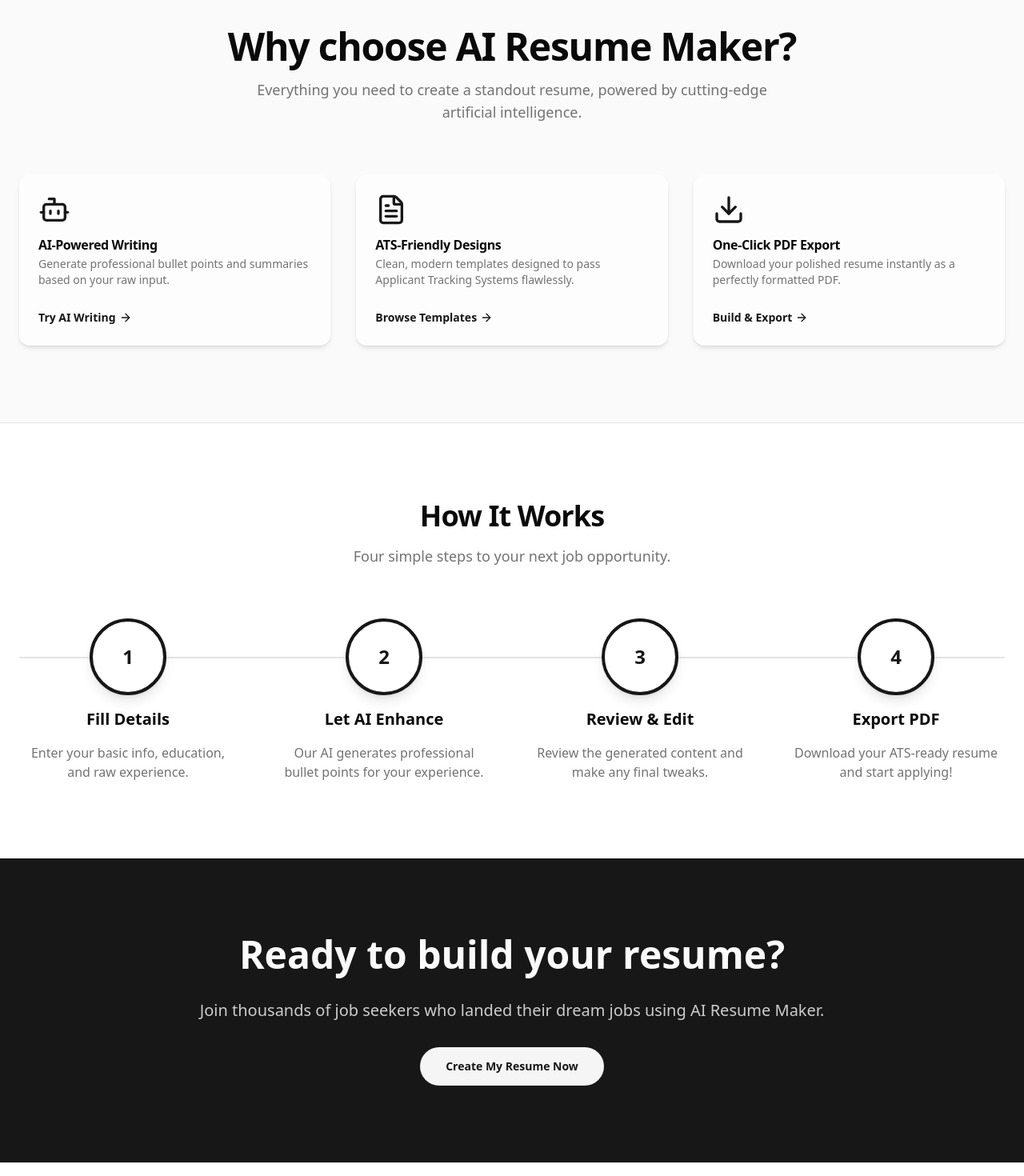
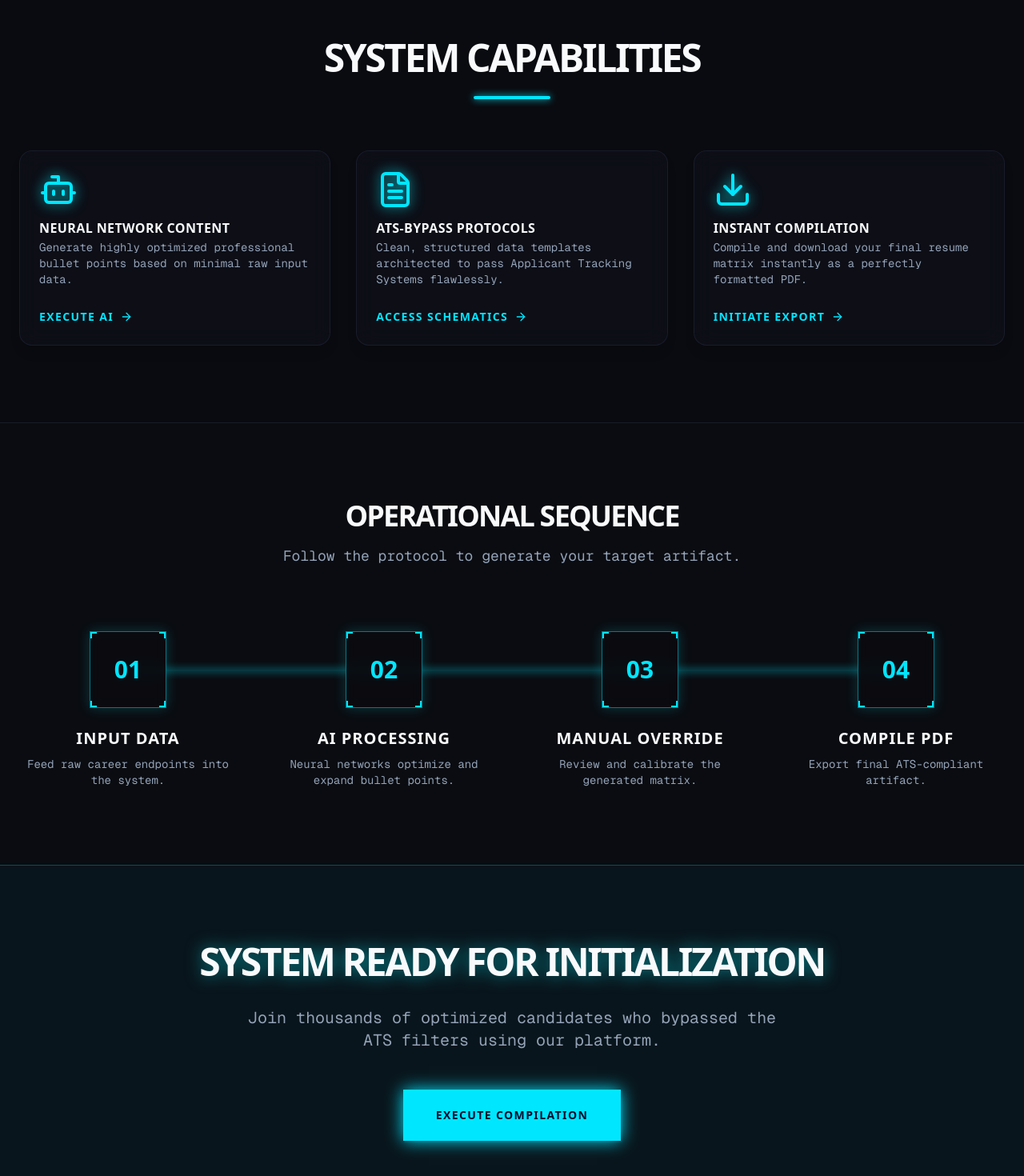
Before and after one commit to harshiths9326-cmyk/AI-REASUME-MAKER, a Next.js app: page / in a window 1280 px wide. Shown: the part 880-2350 px from the top of the page at 80% size. Built offline with nearby package versions, Linux system fonts and the light colour scheme.

Commit message:
Futuristic redesign and expanded AI tools

```diff
--- a/src/app/api/generate/route.ts
+++ b/src/app/api/generate/route.ts
@@ -34,6 +34,8 @@ export async function POST(req: Request) {
             systemMessage += " Enhance the provided work experience into 3-4 professional, impactful, and action-oriented bullet points suitable for a resume. Focus on achievements and metrics where applicable."
         } else if (type === "summary") {
             systemMessage += " Write a compelling, results-oriented professional summary (3-4 sentences). Highlight key accomplishments, unique value propositions, and career achievements based on the context. Use action verbs and maintain a professional tone."
+        } else if (type === "project") {
+            systemMessage += " Enhance the provided project description into 2-3 professional, technical, and action-oriented bullet points suitable for a resume. Highlight technologies used, your specific contributions, and the outcome or impact of the project."
         } else {
             systemMessage += " Please rewrite the provided content to be professional and suitable for a resume."
         }
--- a/src/app/globals.css
+++ b/src/app/globals.css
@@ -5,76 +5,84 @@
 @custom-variant dark (&:is(.dark *));
 
 :root {
-  --background: hsl(0, 0%, 100%);
-  --foreground: hsl(0, 0%, 3.9%);
-  --card: hsl(0, 0%, 100%);
-  --card-foreground: hsl(0, 0%, 3.9%);
-  --popover: hsl(0, 0%, 100%);
-  --popover-foreground: hsl(0, 0%, 3.9%);
-  --primary: hsl(0, 0%, 9%);
-  --primary-foreground: hsl(0, 0%, 98%);
-  --secondary: hsl(0, 0%, 96.1%);
-  --secondary-foreground: hsl(0, 0%, 9%);
-  --muted: hsl(0, 0%, 96.1%);
-  --muted-foreground: hsl(0, 0%, 45.1%);
-  --accent: hsl(0, 0%, 96.1%);
-  --accent-foreground: hsl(0, 0%, 9%);
-  --destructive: hsl(0, 84.2%, 60.2%);
-  --destructive-foreground: hsl(0, 84.2%, 60.2%);
-  --border: hsl(0, 0%, 89.8%);
-  --input: hsl(0, 0%, 89.8%);
-  --ring: hsl(0, 0%, 63.9%);
-  --chart-1: hsl(12, 76%, 61%);
-  --chart-2: hsl(173, 58%, 39%);
-  --chart-3: hsl(197, 37%, 24%);
-  --chart-4: hsl(43, 74%, 66%);
-  --chart-5: hsl(27, 87%, 67%);
-  --radius: 0.625rem;
-  --sidebar: hsl(0, 0%, 98%);
-  --sidebar-foreground: hsl(0, 0%, 3.9%);
-  --sidebar-primary: hsl(0, 0%, 9%);
-  --sidebar-primary-foreground: hsl(0, 0%, 98%);
-  --sidebar-accent: hsl(0, 0%, 96.1%);
-  --sidebar-accent-foreground: hsl(0, 0%, 9%);
-  --sidebar-border: hsl(0, 0%, 89.8%);
-  --sidebar-ring: hsl(0, 0%, 63.9%);
+  --background: hsl(230, 25%, 5%);
+  --foreground: hsl(210, 40%, 98%);
 
-  --color-primary-500: hsl(260, 60%, 60%);
+  --card: hsl(230, 30%, 10%);
+  --card-foreground: hsl(210, 40%, 98%);
+
+  --popover: hsl(230, 30%, 10%);
+  --popover-foreground: hsl(210, 40%, 98%);
+
+  /* Cyberpunk Cyan Accent */
+  --primary: hsl(186, 100%, 50%);
+  --primary-foreground: hsl(230, 80%, 10%);
+
+  /* Deep Violet Secondary */
+  --secondary: hsl(270, 70%, 20%);
+  --secondary-foreground: hsl(210, 40%, 98%);
+
+  /* Muted dark grey-blue */
+  --muted: hsl(230, 25%, 15%);
+  --muted-foreground: hsl(215, 20%, 65%);
+
+  --accent: hsl(270, 70%, 30%);
+  --accent-foreground: hsl(210, 40%, 98%);
+
+  /* Neon Red Destructive */
+  --destructive: hsl(0, 85%, 60%);
+  --destructive-foreground: hsl(210, 40%, 98%);
+
+  /* Borders and Rings */
+  --border: hsl(230, 25%, 20%);
+  --input: hsl(230, 25%, 15%);
+  --ring: hsl(186, 100%, 50%);
+  /* Cyan ring */
+
+  --radius: 0.75rem;
+
+  /* Futursitic Sidebar */
+  --sidebar: hsl(230, 30%, 8%);
+  --sidebar-foreground: hsl(210, 40%, 98%);
+  --sidebar-primary: hsl(186, 100%, 50%);
+  --sidebar-primary-foreground: hsl(230, 80%, 10%);
+  --sidebar-accent: hsl(270, 70%, 20%);
+  --sidebar-accent-foreground: hsl(210, 40%, 98%);
+  --sidebar-border: hsl(230, 25%, 15%);
+  --sidebar-ring: hsl(186, 100%, 50%);
+
+  --color-primary-500: hsl(186, 100%, 50%);
 }
 
 .dark {
-  --background: hsl(0, 0%, 3.9%);
-  --foreground: hsl(0, 0%, 98%);
-  --card: hsl(0, 0%, 3.9%);
-  --card-foreground: hsl(0, 0%, 98%);
-  --popover: hsl(0, 0%, 3.9%);
-  --popover-foreground: hsl(0, 0%, 98%);
-  --primary: hsl(0, 0%, 98%);
-  --primary-foreground: hsl(0, 0%, 9%);
-  --secondary: hsl(0, 0%, 14.9%);
-  --secondary-foreground: hsl(0, 0%, 98%);
-  --muted: hsl(0, 0%, 14.9%);
-  --muted-foreground: hsl(0, 0%, 63.9%);
-  --accent: hsl(0, 0%, 14.9%);
-  --accent-foreground: hsl(0, 0%, 98%);
-  --destructive: hsl(0, 62.8%, 30.6%);
-  --destructive-foreground: hsl(0, 84.2%, 60.2%);
-  --border: hsl(0, 0%, 14.9%);
-  --input: hsl(0, 0%, 14.9%);
-  --ring: hsl(0, 0%, 83.1%);
-  --chart-1: hsl(220, 70%, 50%);
-  --chart-2: hsl(160, 60%, 45%);
-  --chart-3: hsl(30, 80%, 55%);
-  --chart-4: hsl(280, 65%, 60%);
-  --chart-5: hsl(340, 75%, 55%);
-  --sidebar: hsl(0, 0%, 9%);
-  --sidebar-foreground: hsl(0, 0%, 98%);
-  --sidebar-primary: hsl(220, 70%, 50%);
-  --sidebar-primary-foreground: hsl(0, 0%, 98%);
-  --sidebar-accent: hsl(0, 0%, 14.9%);
-  --sidebar-accent-foreground: hsl(0, 0%, 98%);
-  --sidebar-border: hsl(0, 0%, 14.9%);
-  --sidebar-ring: hsl(0, 0%, 83.1%);
+  --background: hsl(230, 25%, 5%);
+  --foreground: hsl(210, 40%, 98%);
+  --card: hsl(230, 30%, 10%);
+  --card-foreground: hsl(210, 40%, 98%);
+  --popover: hsl(230, 30%, 10%);
+  --popover-foreground: hsl(210, 40%, 98%);
+  --primary: hsl(186, 100%, 50%);
+  --primary-foreground: hsl(230, 80%, 10%);
+  --secondary: hsl(270, 70%, 20%);
+  --secondary-foreground: hsl(210, 40%, 98%);
+  --muted: hsl(230, 25%, 15%);
+  --muted-foreground: hsl(215, 20%, 65%);
+  --accent: hsl(270, 70%, 30%);
+  --accent-foreground: hsl(210, 40%, 98%);
+  --destructive: hsl(0, 85%, 60%);
+  --destructive-foreground: hsl(210, 40%, 98%);
+  --border: hsl(230, 25%, 20%);
+  --input: hsl(230, 25%, 15%);
+  --ring: hsl(186, 100%, 50%);
+
+  --sidebar: hsl(230, 30%, 8%);
+  --sidebar-foreground: hsl(210, 40%, 98%);
+  --sidebar-primary: hsl(186, 100%, 50%);
+  --sidebar-primary-foreground: hsl(230, 80%, 10%);
+  --sidebar-accent: hsl(270, 70%, 20%);
+  --sidebar-accent-foreground: hsl(210, 40%, 98%);
+  --sidebar-border: hsl(230, 25%, 15%);
+  --sidebar-ring: hsl(186, 100%, 50%);
 }
 
 @theme inline {
@@ -97,15 +105,12 @@
   --color-border: var(--border);
   --color-input: var(--input);
   --color-ring: var(--ring);
-  --color-chart-1: var(--chart-1);
-  --color-chart-2: var(--chart-2);
-  --color-chart-3: var(--chart-3);
-  --color-chart-4: var(--chart-4);
-  --color-chart-5: var(--chart-5);
+
   --radius-sm: calc(var(--radius) - 4px);
   --radius-md: calc(var(--radius) - 2px);
   --radius-lg: var(--radius);
   --radius-xl: calc(var(--radius) + 4px);
+
   --color-sidebar: var(--sidebar);
   --color-sidebar-foreground: var(--sidebar-foreground);
   --color-sidebar-primary: var(--sidebar-primary);
@@ -114,10 +119,13 @@
   --color-sidebar-accent-foreground: var(--sidebar-accent-foreground);
   --color-sidebar-border: var(--sidebar-border);
   --color-sidebar-ring: var(--sidebar-ring);
+
   --font-sans: var(--font-geist-sans);
   --font-mono: var(--font-geist-mono);
+
   --animate-accordion-down: accordion-down 0.2s ease-out;
   --animate-accordion-up: accordion-up 0.2s ease-out;
+  --animate-glow: glow 2s ease-in-out infinite alternate;
 
   @keyframes accordion-down {
     from {
@@ -138,6 +146,16 @@
       height: 0;
     }
   }
+
+  @keyframes glow {
+    from {
+      box-shadow: 0 0 10px -10px var(--primary);
+    }
+
+    to {
+      box-shadow: 0 0 20px 5px var(--primary);
+    }
+  }
 }
 
 @layer base {
--- a/src/app/layout.tsx
+++ b/src/app/layout.tsx
@@ -33,8 +33,7 @@ export default function RootLayout({
       >
         <ThemeProvider
           attribute="class"
-          defaultTheme="system"
-          enableSystem
+          defaultTheme="dark"
           disableTransitionOnChange
         >
           <Header />
--- a/src/app/page.tsx
+++ b/src/app/page.tsx
@@ -42,27 +42,38 @@ export default function Home() {
   return (
     <div className="flex flex-col min-h-[calc(100vh-4rem)]">
       {/* Hero Section */}
-      <section className="w-full py-12 md:py-24 lg:py-32 xl:py-48 bg-background relative overflow-hidden">
-        <div className="absolute top-1/2 left-1/2 -translate-x-1/2 -translate-y-1/2 w-[800px] h-[800px] bg-primary/20 rounded-full blur-3xl -z-10" />
-        <div className="container px-4 md:px-6 mx-auto max-w-7xl">
+      <section className="w-full py-12 md:py-24 lg:py-32 xl:py-48 bg-background relative overflow-hidden flex items-center justify-center border-b border-primary/20">
+        {/* Cyberpunk Grid Background */}
+        <div className="absolute inset-0 bg-[linear-gradient(to_right,#80808012_1px,transparent_1px),linear-gradient(to_bottom,#80808012_1px,transparent_1px)] bg-[size:40px_40px] [mask-image:radial-gradient(ellipse_60%_50%_at_50%_0%,#000_70%,transparent_100%)]"></div>
+        {/* Glowing Orbs */}
+        <div className="absolute top-1/2 left-1/4 -translate-y-1/2 w-[500px] h-[500px] bg-primary/20 rounded-full blur-[100px] -z-10 animate-glow" />
+        <div className="absolute top-1/2 right-1/4 -translate-y-1/2 w-[400px] h-[400px] bg-secondary/30 rounded-full blur-[100px] -z-10 animate-glow" style={{ animationDelay: '1s' }} />
+
+        <div className="container px-4 md:px-6 mx-auto max-w-7xl relative z-10">
           <motion.div
             className="flex flex-col items-center space-y-8 text-center"
             initial="hidden"
             animate="visible"
             variants={fadeIn}
           >
-            <div className="space-y-4 max-w-3xl">
-              <h1 className="text-4xl font-extrabold tracking-tight sm:text-5xl md:text-6xl lg:text-7xl">
-                Build a professional resume with <span className="text-primary text-transparent bg-clip-text bg-gradient-to-r from-primary to-primary/60">AI precision</span>
+            <div className="space-y-4 max-w-4xl">
+              <div className="inline-block mb-4 px-3 py-1 rounded-full border border-primary/50 bg-primary/10 text-primary text-sm font-semibold tracking-wider uppercase backdrop-blur-sm">
+                Next-Gen Resume AI
+              </div>
+              <h1 className="text-4xl font-black tracking-tighter sm:text-5xl md:text-6xl lg:text-7xl">
+                ENGINEER YOUR <br className="hidden md:block" />
+                <span className="text-transparent bg-clip-text bg-gradient-to-r from-primary via-purple-400 to-secondary drop-shadow-[0_0_15px_rgba(0,243,255,0.5)]">
+                  FUTURISTIC RESUME
+                </span>
               </h1>
-              <p className="mx-auto max-w-[700px] text-muted-foreground md:text-xl">
-                Create ATS-friendly, tailored resumes in minutes. Let our AI handle the writing while you focus on landing the job.
+              <p className="mx-auto max-w-[700px] text-muted-foreground md:text-xl font-mono">
+                Leverage advanced AI algorithms to generate ATS-optimized, high-converting resumes in milliseconds.
               </p>
             </div>
-            <div className="flex flex-col sm:flex-row gap-4">
+            <div className="flex flex-col sm:flex-row gap-6 mt-8">
               <Link href={authHref}>
-                <Button size="lg" className="px-8 h-12 rounded-full font-semibold transition-transform hover:scale-105">
-                  Get Started for Free <ArrowRight className="ml-2 h-4 w-4" />
+                <Button size="lg" className="px-8 h-14 rounded-none border border-primary bg-primary/20 text-primary hover:bg-primary hover:text-primary-foreground font-bold tracking-widest uppercase transition-all shadow-[0_0_15px_-3px_rgba(0,243,255,0.4)] hover:shadow-[0_0_30px_-5px_rgba(0,243,255,0.8)]">
+                  Initialize Builder <ArrowRight className="ml-2 h-5 w-5" />
                 </Button>
               </Link>
             </div>
@@ -71,8 +82,8 @@ export default function Home() {
       </section>
 
       {/* Features Section */}
-      <section className="w-full py-24 bg-muted/50 border-y">
-        <div className="container mx-auto px-4 md:px-6 max-w-7xl">
+      <section className="w-full py-24 bg-background relative">
+        <div className="container mx-auto px-4 md:px-6 max-w-7xl relative z-10">
           <motion.div
             className="text-center mb-16"
             initial="hidden"
@@ -80,10 +91,8 @@ export default function Home() {
             viewport={{ once: true, amount: 0.8 }}
             variants={fadeIn}
           >
-            <h2 className="text-3xl font-bold tracking-tight sm:text-4xl md:text-5xl">Why choose AI Resume Maker?</h2>
-            <p className="mt-4 text-muted-foreground md:text-lg max-w-2xl mx-auto">
-              Everything you need to create a standout resume, powered by cutting-edge artificial intelligence.
-            </p>
+            <h2 className="text-3xl font-black tracking-tighter uppercase sm:text-4xl md:text-5xl text-foreground">System Capabilities</h2>
+            <div className="h-1 w-24 bg-primary mx-auto mt-6 rounded shadow-[0_0_10px_var(--primary)]"></div>
           </motion.div>
           <motion.div
             className="grid gap-8 sm:grid-cols-2 lg:grid-cols-3"
@@ -95,36 +104,37 @@ export default function Home() {
             {[
               {
                 icon: Bot,
-                title: "AI-Powered Writing",
-                desc: "Generate professional bullet points and summaries based on your raw input.",
+                title: "Neural Network Content",
+                desc: "Generate highly optimized professional bullet points based on minimal raw input data.",
                 href: authHref,
-                cta: "Try AI Writing",
+                cta: "Execute AI",
               },
               {
                 icon: FileText,
-                title: "ATS-Friendly Designs",
-                desc: "Clean, modern templates designed to pass Applicant Tracking Systems flawlessly.",
+                title: "ATS-Bypass Protocols",
+                desc: "Clean, structured data templates architected to pass Applicant Tracking Systems flawlessly.",
                 href: "/templates",
-                cta: "Browse Templates",
+                cta: "Access Schematics",
               },
               {
                 icon: Download,
-                title: "One-Click PDF Export",
-                desc: "Download your polished resume instantly as a perfectly formatted PDF.",
+                title: "Instant Compilation",
+                desc: "Compile and download your final resume matrix instantly as a perfectly formatted PDF.",
                 href: authHref,
-                cta: "Build & Export",
+                cta: "Initiate Export",
               },
             ].map((feature, idx) => (
               <motion.div key={idx} variants={fadeIn}>
                 <Link href={feature.href} className="group block h-full">
-                  <Card className="bg-background/60 backdrop-blur border-none shadow-md hover:shadow-xl hover:-translate-y-1 transition-all duration-300 h-full cursor-pointer">
-                    <CardHeader>
-                      <feature.icon className="h-10 w-10 text-primary mb-4 group-hover:scale-110 transition-transform duration-300" />
-                      <CardTitle>{feature.title}</CardTitle>
-                      <CardDescription>{feature.desc}</CardDescription>
+                  <Card className="bg-card/40 backdrop-blur-md border border-border/50 hover:border-primary/50 shadow-lg hover:shadow-[0_0_30px_-5px_rgba(0,243,255,0.3)] transition-all duration-500 h-full cursor-pointer relative overflow-hidden group">
+                    <div className="absolute inset-0 bg-gradient-to-br from-primary/10 to-transparent opacity-0 group-hover:opacity-100 transition-opacity duration-500"></div>
+                    <CardHeader className="relative z-10">
+                      <feature.icon className="h-12 w-12 text-primary mb-4 drop-shadow-[0_0_8px_rgba(0,243,255,0.8)] group-hover:scale-110 transition-transform duration-500" />
+                      <CardTitle className="font-bold tracking-wide uppercase">{feature.title}</CardTitle>
+                      <CardDescription className="font-mono text-muted-foreground">{feature.desc}</CardDescription>
                     </CardHeader>
-                    <CardContent>
-                      <span className="inline-flex items-center gap-1 text-sm font-semibold text-primary group-hover:gap-2 transition-all duration-200">
+                    <CardContent className="relative z-10 mt-auto">
+                      <span className="inline-flex items-center gap-2 text-sm font-bold text-primary tracking-widest uppercase group-hover:gap-4 transition-all duration-300">
                         {feature.cta} <ArrowRight className="h-4 w-4" />
                       </span>
                     </CardContent>
@@ -133,44 +143,51 @@ export default function Home() {
               </motion.div>
             ))}
           </motion.div>
-
         </div>
       </section>
 
       {/* How It Works Section */}
-      <section className="w-full py-24">
-        <div className="container mx-auto px-4 md:px-6 max-w-7xl">
+      <section className="w-full py-24 bg-card/10 relative border-t border-border/50">
+        <div className="container mx-auto px-4 md:px-6 max-w-7xl relative z-10">
           <motion.div
-            className="text-center mb-16"
+            className="text-center mb-20"
             initial="hidden"
             whileInView="visible"
             viewport={{ once: true, amount: 0.8 }}
             variants={fadeIn}
           >
-            <h2 className="text-3xl font-bold tracking-tight sm:text-4xl">How It Works</h2>
-            <p className="mt-4 text-muted-foreground md:text-lg">Four simple steps to your next job opportunity.</p>
+            <h2 className="text-3xl font-black tracking-tighter uppercase sm:text-4xl text-foreground">Operational Sequence</h2>
+            <p className="mt-4 text-muted-foreground font-mono md:text-lg">Follow the protocol to generate your target artifact.</p>
           </motion.div>
           <motion.div
-            className="grid gap-8 sm:gap-12 md:grid-cols-4 relative"
+            className="grid gap-12 md:grid-cols-4 relative"
             initial="hidden"
             whileInView="visible"
             viewport={{ once: true, amount: 0.2 }}
             variants={staggerContainer}
           >
-            <div className="hidden md:block absolute top-12 left-0 w-full h-[2px] bg-muted-foreground/20 -z-10" />
+            {/* Glowing connection line */}
+            <div className="hidden md:block absolute top-12 left-[10%] w-[80%] h-[2px] bg-primary/20 -z-10 shadow-[0_0_10px_var(--primary)]" />
 
             {[
-              { step: "1", title: "Fill Details", desc: "Enter your basic info, education, and raw experience." },
-              { step: "2", title: "Let AI Enhance", desc: "Our AI generates professional bullet points for your experience." },
-              { step: "3", title: "Review & Edit", desc: "Review the generated content and make any final tweaks." },
-              { step: "4", title: "Export PDF", desc: "Download your ATS-ready resume and start applying!" }
+              { step: "01", title: "Input Data", desc: "Feed raw career endpoints into the system." },
+              { step: "02", title: "AI Processing", desc: "Neural networks optimize and expand bullet points." },
+              { step: "03", title: "Manual Override", desc: "Review and calibrate the generated matrix." },
+              { step: "04", title: "Compile PDF", desc: "Export final ATS-compliant artifact." }
             ].map((item, i) => (
-              <motion.div key={i} variants={fadeIn} className="flex flex-col items-center text-center space-y-4">
-                <div className="w-24 h-24 rounded-full bg-background border-4 border-primary flex items-center justify-center text-2xl font-bold text-primary shadow-lg transition-transform hover:scale-110">
+              <motion.div key={i} variants={fadeIn} className="flex flex-col items-center text-center space-y-6 group">
+                <div className="w-24 h-24 bg-background/80 backdrop-blur border border-primary/50 flex items-center justify-center text-3xl font-black text-primary shadow-[0_0_15px_rgba(0,243,255,0.2)] group-hover:shadow-[0_0_25px_rgba(0,243,255,0.6)] group-hover:border-primary transition-all duration-500 relative">
+                  {/* Digital corner accents */}
+                  <div className="absolute top-0 left-0 w-2 h-2 border-t-2 border-l-2 border-primary"></div>
+                  <div className="absolute top-0 right-0 w-2 h-2 border-t-2 border-r-2 border-primary"></div>
+                  <div className="absolute bottom-0 left-0 w-2 h-2 border-b-2 border-l-2 border-primary"></div>
+                  <div className="absolute bottom-0 right-0 w-2 h-2 border-b-2 border-r-2 border-primary"></div>
                   {item.step}
                 </div>
-                <h3 className="text-xl font-bold">{item.title}</h3>
-                <p className="text-muted-foreground">{item.desc}</p>
+                <div>
+                  <h3 className="text-xl font-bold uppercase tracking-wider mb-2">{item.title}</h3>
+                  <p className="text-muted-foreground font-mono text-sm">{item.desc}</p>
+                </div>
               </motion.div>
             ))}
           </motion.div>
@@ -178,23 +195,28 @@ export default function Home() {
       </section>
 
       {/* CTA Section */}
-      <section className="w-full py-24 bg-primary text-primary-foreground">
+      <section className="w-full py-24 bg-background relative border-t border-primary/30 overflow-hidden">
+        <div className="absolute inset-0 bg-primary/5"></div>
+        <div className="absolute top-1/2 left-1/2 -translate-x-1/2 -translate-y-1/2 w-[800px] h-[300px] bg-primary/10 blur-[80px] -z-10 animate-glow" />
+
         <motion.div
-          className="container mx-auto px-4 md:px-6 max-w-4xl text-center space-y-8"
+          className="container mx-auto px-4 md:px-6 max-w-4xl text-center space-y-8 relative z-10"
           initial="hidden"
           whileInView="visible"
           viewport={{ once: true }}
           variants={fadeIn}
         >
-          <h2 className="text-3xl font-bold sm:text-4xl md:text-5xl">Ready to build your resume?</h2>
-          <p className="text-primary-foreground/80 md:text-xl">
-            Join thousands of job seekers who landed their dream jobs using AI Resume Maker.
+          <h2 className="text-3xl font-black tracking-tighter uppercase sm:text-4xl md:text-5xl drop-shadow-[0_0_10px_rgba(0,243,255,0.5)]">System Ready for Initialization</h2>
+          <p className="text-muted-foreground font-mono md:text-xl max-w-2xl mx-auto">
+            Join thousands of optimized candidates who bypassed the ATS filters using our platform.
           </p>
-          <Link href={authHref}>
-            <Button size="lg" variant="secondary" className="px-8 h-12 rounded-full font-bold text-primary transition-transform hover:scale-105 hover:bg-secondary/90">
-              Create My Resume Now
-            </Button>
-          </Link>
+          <div className="pt-4">
+            <Link href={authHref}>
+              <Button size="lg" className="px-10 h-16 rounded-none bg-primary text-primary-foreground font-black tracking-widest uppercase transition-all shadow-[0_0_20px_var(--primary)] hover:shadow-[0_0_40px_var(--primary)] hover:scale-105 border border-primary/50">
+                Execute Compilation
+              </Button>
+            </Link>
+          </div>
         </motion.div>
       </section>
     </div>
```
Also changed, not shown: src/components/resume/projects.tsx (+54 -3 lines).
